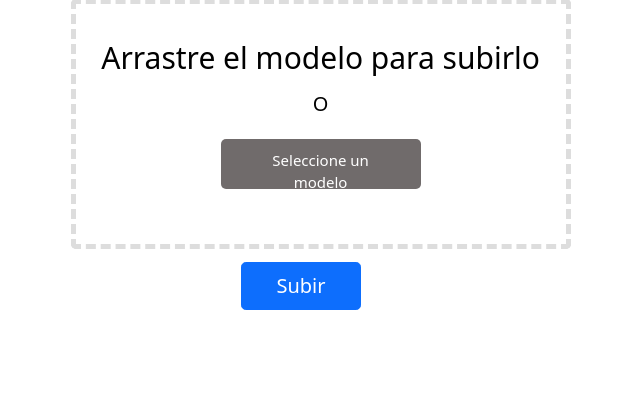
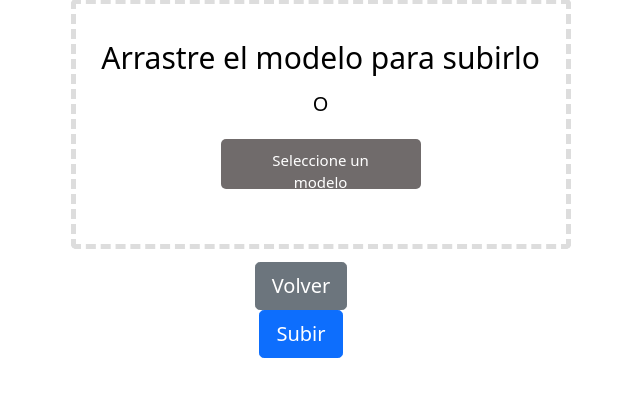
Before and after one commit to xam1002/TFG_Deteccion_Parkinson, a Flask app: template app/templates/admin/modificar_modelo.html in a window 1280 px wide. Shown: the part 106-503 px from the top of the page, without its empty margins (339-979 px from the left). Run offline with Flask 2, Linux system fonts and the light colour scheme; the template is opened without the code that fills it, so the values that code supplies are empty; some libraries are stand-ins or nearby versions.

Commit message:
Adición de un botón para volver al inicio

```diff
--- a/app/templates/admin/modificar_modelo.html
+++ b/app/templates/admin/modificar_modelo.html
@@ -28,7 +28,12 @@
             <input accept=".pkl" type="file" id="archivo" name="archivo" hidden multiple><br><br>
         </div>
         <div id="boton_subir">
-            <button id="boton_p" class="w-100 btn btn-primary btn-lg" type="submit" style="width:10px">Subir</button>
+            <div id="boton_v">
+                <a class="btn btn-secondary btn-lg" type="button" href="{{ url_for('admin') }}">Volver</a>
+            </div>
+            <div id="boton_p">
+                <button class="btn btn-primary btn-lg" type="submit">Subir</button>
+            </div>
         </div>
     </form>
 </div>
```
